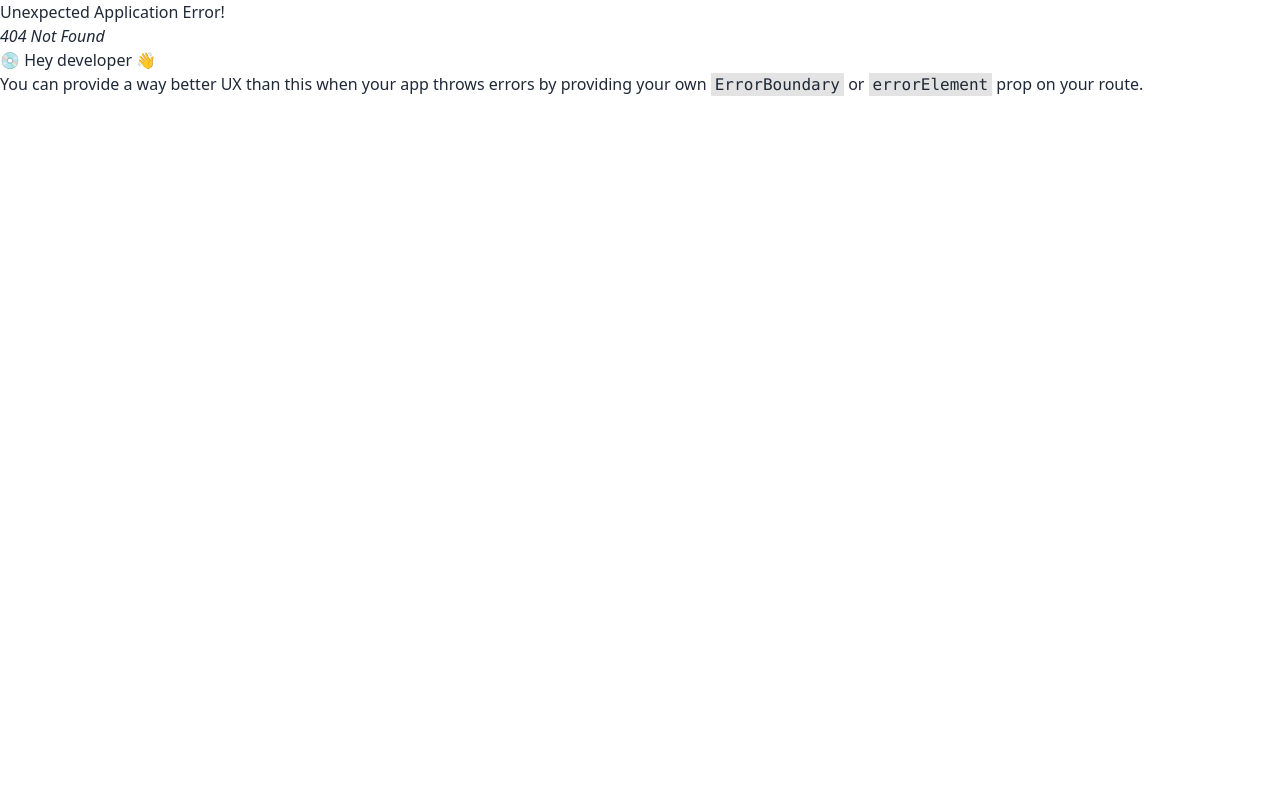
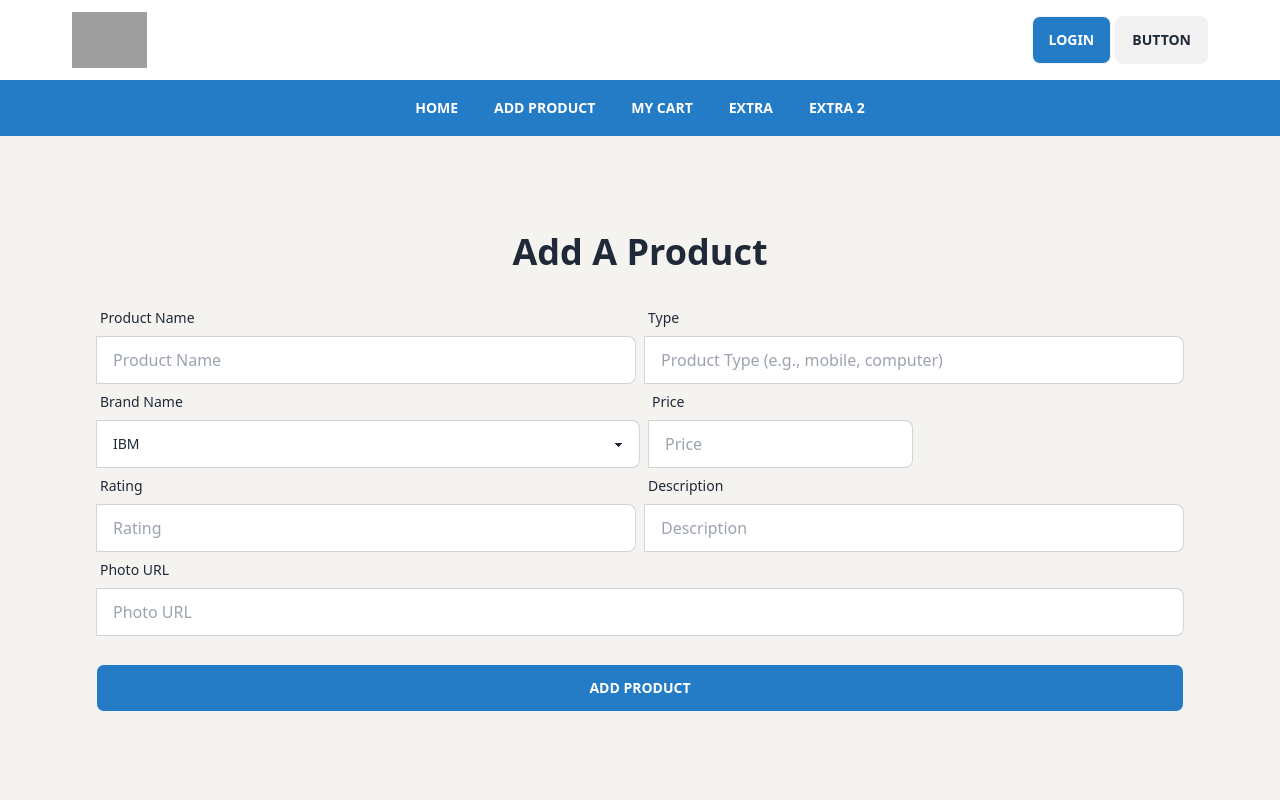
Before and after one commit to khalad007/EE-Verse, a React (Vite) app: page /addproduct in a window 1280 px wide. Before the commit this address had no page. Shown: the top 800 px of the page. Built offline with nearby package versions, Linux system fonts and the light colour scheme; grey boxes are pictures that could not be loaded.

Commit message:
Added Login,Register & Add Product Page

```diff
--- a/src/Pages/AddProduct/AddProduct.jsx
+++ b/src/Pages/AddProduct/AddProduct.jsx
@@ -0,0 +1,102 @@
+const AddProduct = () => {
+    const handleAddProduct = e => {
+        e.preventDefault();
+
+        const form = e.target;
+        const name = form.name.value;
+        const rating = form.rating.value;
+        const brandName = form.brandName.value;
+        const type = form.type.value;
+        const price = form.price.value;
+        const description = form.description.value;
+        const photoURL = form.photoURL.value;
+
+        const newProduct = { name, rating, brandName, type, price, description, photoURL }
+
+        console.log(newProduct);
+    }
+
+    return (
+        <div className="bg-[#f4f3f0] p-24">
+            <h1 className="font-extrabold text-4xl mb-7 text-center">Add A Product</h1>
+            <form onSubmit={handleAddProduct}>
+                {/* form row name & Type */}
+                <div className="md:flex gap-2">
+                    <div className="form-control md:w-1/2">
+                        <label className="label">
+                            <span className="label-text">Product Name</span>
+                        </label>
+                        <label className="input-group">
+                            <input type="text" placeholder="Product Name" name="name" className="input input-bordered w-full" />
+                        </label>
+                    </div>
+                    <div className="form-control md:w-1/2">
+                        <label className="label">
+                            <span className="label-text">Type</span>
+                        </label>
+                        <label className="input-group">
+                            <input type="text" placeholder="Product Type (e.g., mobile, computer)" name="type" className="input input-bordered w-full" />
+                        </label>
+                    </div>
+                </div>
+                {/* form row Brand Name & price */}
+                <div className="md:flex gap-2">
+                    <div className="form-control md:w-1/2">
+                        <label className="label">
+                            <span className="label-text">Brand Name</span>
+                        </label>
+                        <label className="input-group">
+                            <select name="brandName" className="select select-bordered w-full">
+                                <option value="IBM">IBM</option>
+                                <option value="Samsung">Samsung</option>
+                                <option value="NVIDIA">NVIDIA</option>
+                                <option value="Microsoft">Microsoft</option>
+                                <option value="Toshiba">Toshiba</option>
+                                <option value="Fujitsu">Fujitsu</option>
+                            </select>
+                        </label>
+                    </div>
+                    <div className="form-control md-w-1/2">
+                        <label className="label">
+                            <span className="label-text">Price</span>
+                        </label>
+                        <label className="input-group">
+                            <input type="number" placeholder="Price" name="price" className="input input-bordered w-full" />
+                        </label>
+                    </div>
+                </div>
+                {/* form row Rating and Description */}
+                <div className="md:flex gap-2">
+                    <div className="form-control md:w-1/2">
+                        <label className="label">
+                            <span className="label-text">Rating</span>
+                        </label>
+                        <label className="input-group">
+                            <input type="number" placeholder="Rating" name="rating" className="input input-bordered w-full" />
+                        </label>
+                    </div>
+                    <div className="form-control md:w-1/2">
+                        <label className="label">
+                            <span className="label-text">Description</span>
+                        </label>
+                        <label className="input-group">
+                            <input type="text" placeholder="Description" name="description" className="input input-bordered w-full" />
+                        </label>
+                    </div>
+                </div>
+                {/* form row Category and details */}
+                <div className="form-control w-full">
+                    <label className="label">
+                        <span className="label-text">Photo URL</span>
+                    </label>
+                    <label className="input-group">
+                        <input type="url" placeholder="Photo URL" name="photoURL" className="input input-bordered w-full" />
+                    </label>
+                </div>
+                <input type="submit" value="Add Product" className="btn btn-block bg-[#247CC6] mt-7 text-white" />
+            </form>
+        </div>
+    );
+};
+
+export default AddProduct;
--- a/src/Pages/Login/Login.jsx
+++ b/src/Pages/Login/Login.jsx
@@ -1,8 +1,49 @@
+import { Link } from "react-router-dom";
 
 const Login = () => {
+
+    const handleLogin = e => {
+        e.preventDefault();
+
+        const form = e.target;
+        const email = form.email.value;
+        const password = form.password.value;
+
+        console.log(email,password);
+    }
+
     return (
         <div>
-            <h1>Login Here</h1>
+            <div className="hero min-h-screen bg-base-200">
+                <div className="hero-content flex-col lg:flex-row-reverse">
+                    <div className="text-center lg:text-left">
+                        <h1 className="text-5xl font-bold">Sign In now!</h1>
+                    </div>
+                    <div className="card flex-shrink-0 w-full max-w-sm shadow-2xl bg-base-100">
+                        <form onSubmit={handleLogin} className="card-body">
+                            <div className="form-control">
+                                <label className="label">
+                                    <span className="label-text">Email</span>
+                                </label>
+                                <input type="email" placeholder="email" name="email" className="input input-bordered" required />
+                            </div>
+                            <div className="form-control">
+                                <label className="label">
+                                    <span className="label-text">Password</span>
+                                </label>
+                                <input type="password" placeholder="password" name="password" className="input input-bordered" required />
+                                <label className="label">
+                                    <a href="#" className="label-text-alt link link-hover">Forgot password?</a>
+                                </label>
+                            </div>
+                            <div className="form-control mt-6">
+                                <button className="btn btn-primary">Sign In</button>
+                            </div>
+                        </form>
+                        <p>Don't Have An Account.?<Link to='/register' className="label-text-alt link link-hover">Register</Link></p>
+                    </div>
+                </div>
+            </div>
         </div>
     );
 };
--- a/src/Pages/Register/Register.jsx
+++ b/src/Pages/Register/Register.jsx
@@ -1,9 +1,34 @@
 
 const Register = () => {
     return (
-        <div>
-            <h1>Regis here</h1>
-
+        <div className="hero min-h-screen bg-base-200">
+            <div className="hero-content flex-col ">
+                <div className="text-center lg:text-left">
+                    <h1 className="text-5xl font-bold">Sign Up now!</h1>
+                </div>
+                <div className="card flex-shrink-0 w-full max-w-sm shadow-2xl bg-base-100">
+                    <form className="card-body">
+                        <div className="form-control">
+                            <label className="label">
+                                <span className="label-text">Email</span>
+                            </label>
+                            <input type="email" name="email" placeholder="email" className="input input-bordered" required />
+                        </div>
+                        <div className="form-control">
+                            <label className="label">
+                                <span className="label-text">Password</span>
+                            </label>
+                            <input type="password" name="password" placeholder="password" className="input input-bordered" required />
+                            <label className="label">
+                                <a href="#" className="label-text-alt link link-hover">Forgot password?</a>
+                            </label>
+                        </div>
+                        <div className="form-control mt-6">
+                            <button className="btn btn-primary">Sign Up</button>
+                        </div>
+                    </form>
+                </div>
+            </div>
         </div>
     );
 };
--- a/src/Pages/Shared/Navbar/Navbar2.jsx
+++ b/src/Pages/Shared/Navbar/Navbar2.jsx
@@ -6,7 +6,7 @@ const Navbar2 = () => {
         <div className="flex justify-center bg-[#247CC6] h-14">
             <ul className="flex  lg:gap-5 items-center justify-center ">
                 <Link to='/'><button className="btn px-2 border-none bg-[#247CC6] text-white">Home</button></Link>
-                <Link to='/'><button className="btn px-2 border-none bg-[#247CC6] text-white">Add Product</button></Link>
+                <Link to='/addproduct'><button className="btn px-2 border-none bg-[#247CC6] text-white">Add Product</button></Link>
                 <Link to='/'><button className="btn px-2 border-none bg-[#247CC6] text-white">My Cart</button></Link>
                 <Link to='/'><button className="btn px-2 border-none bg-[#247CC6] text-white">Extra</button></Link>
                 <Link to='/'><button className="btn px-2 border-none bg-[#247CC6] text-white">Extra 2</button></Link>
```
Also changed, not shown: src/Router/Router.jsx (+15 -0 lines).
